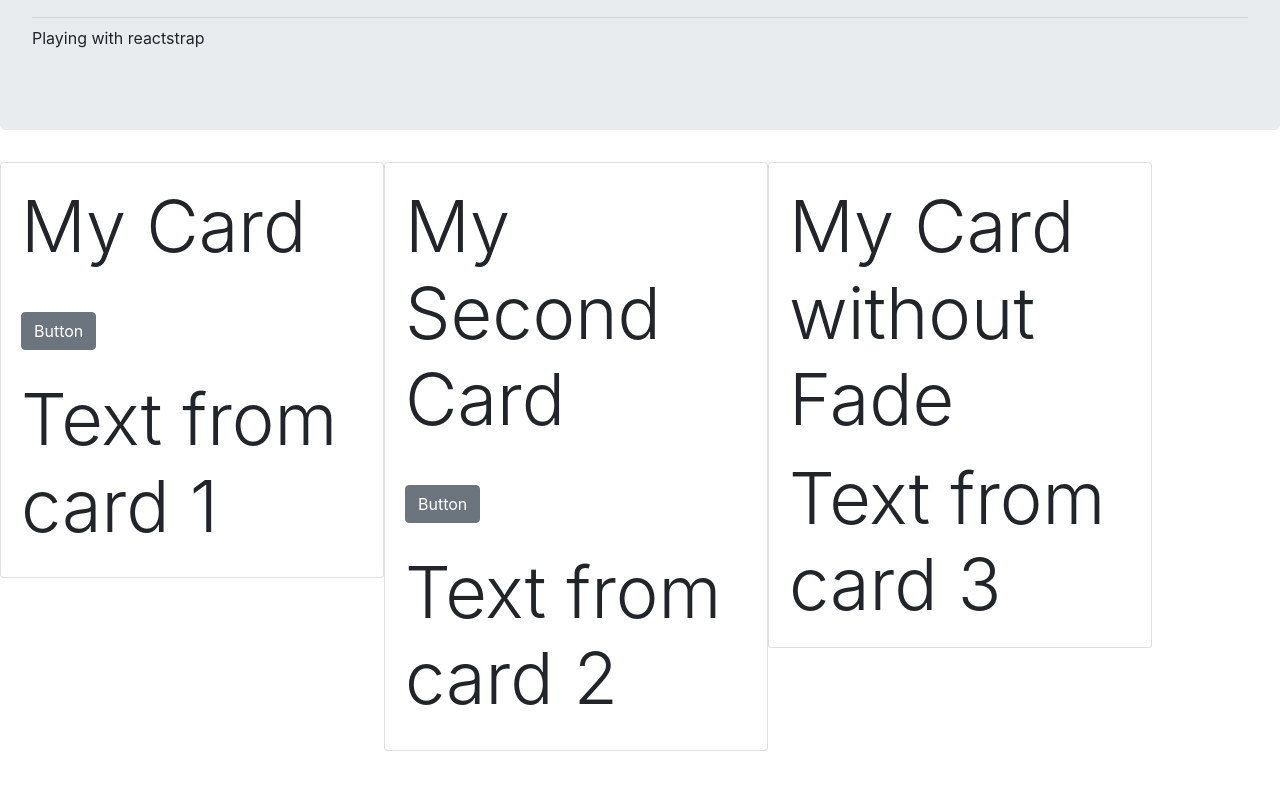
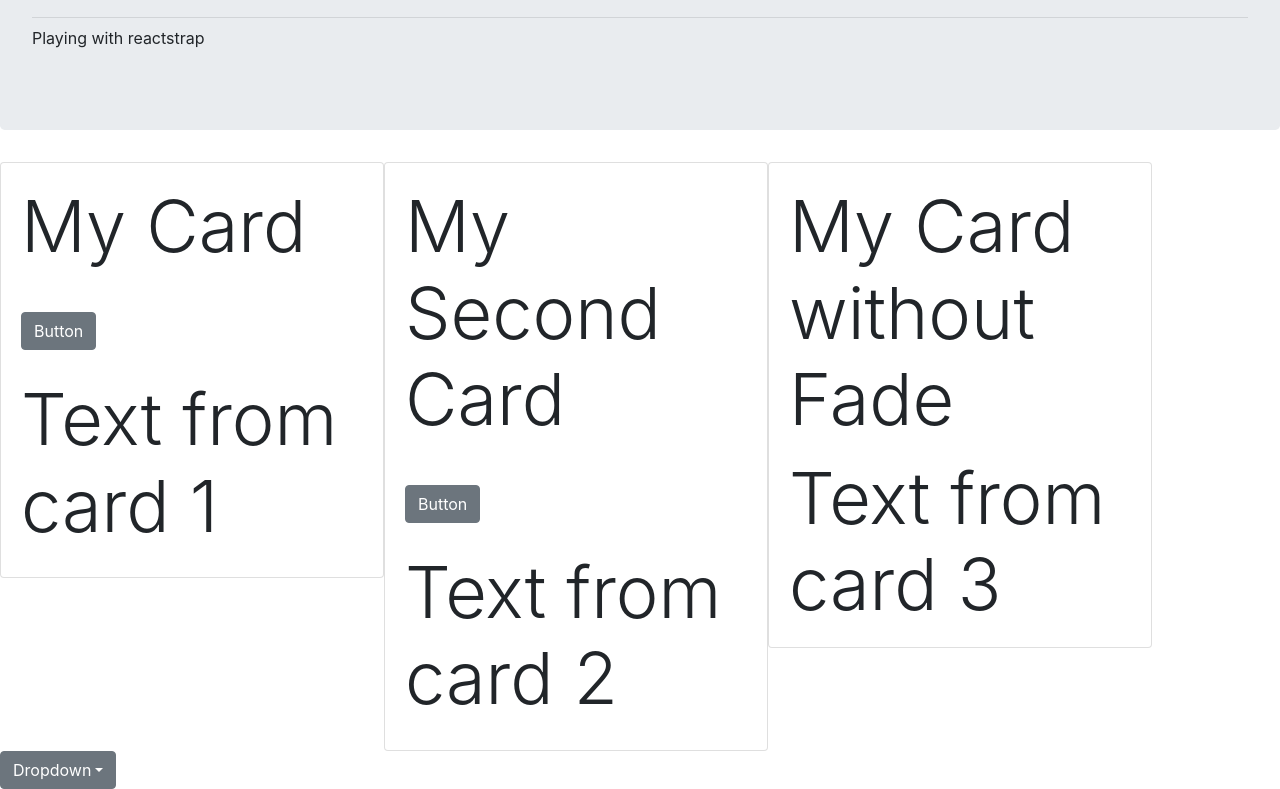
Before and after one commit to moore-brandon4/react, a React (Create React App) app in the folder my_react_app/: page / in a window 1280 px wide. Shown: the part 187-976 px from the top of the page. Before the commit the page ends 938 px from the top, so only its background shows below. Built offline with nearby package versions, Linux system fonts and the light colour scheme.

Commit message:
dropdowns added

```diff
--- a/my_react_app/package.json
+++ b/my_react_app/package.json
@@ -10,7 +10,7 @@
     "react": "^17.0.2",
     "react-dom": "^17.0.2",
     "react-scripts": "4.0.3",
-    "reactstrap": "^8.10.1",
+    "reactstrap": "^8.10.0",
     "web-vitals": "^1.0.1"
   },
   "scripts": {
--- a/my_react_app/src/App.js
+++ b/my_react_app/src/App.js
@@ -2,7 +2,9 @@ import { Component } from 'react';
 import {Card, CardBody, CardTitle, Jumbotron} from 'reactstrap';
 import TextForCards from "./TextForCards";
 import Cards from './Cards';
+import Dropdowns from './Dropdowns';
 import './App.css';
+
 
 class App extends Component{
 constructor(props){
@@ -35,6 +37,9 @@ constructor(props){
             <TextForCards cardNum={3}/>
           </CardBody>
         </Card>
+        <Dropdowns>
+          <h1>This is a Carousel</h1>
+        </Dropdowns>
 
       </div>
     )
--- /dev/null
+++ b/my_react_app/src/Dropdowns.js
@@ -0,0 +1,28 @@
+import React, { useState } from 'react';
+import { Dropdown, DropdownToggle, DropdownMenu, DropdownItem } from 'reactstrap';
+
+const Dropdowns = (props) => {
+  const [dropdownOpen, setDropdownOpen] = useState(false);
+
+  const toggle = () => setDropdownOpen(prevState => !prevState);
+
+  return (
+    <Dropdown isOpen={dropdownOpen} toggle={toggle}>
+      <DropdownToggle caret>
+        Dropdown
+      </DropdownToggle>
+      <DropdownMenu>
+        <DropdownItem header>Header</DropdownItem>
+        <DropdownItem>Some Action</DropdownItem>
+        <DropdownItem text>Dropdown Item Text</DropdownItem>
+        <DropdownItem disabled>Action (disabled)</DropdownItem>
+        <DropdownItem divider />
+        <DropdownItem>Foo Action</DropdownItem>
+        <DropdownItem>Bar Action</DropdownItem>
+        <DropdownItem>Quo Action</DropdownItem>
+      </DropdownMenu>
+    </Dropdown>
+  );
+}
+
+export default Dropdowns;
```
Also changed, not shown: 1 other file (tests, documents, lock files or other folders).
